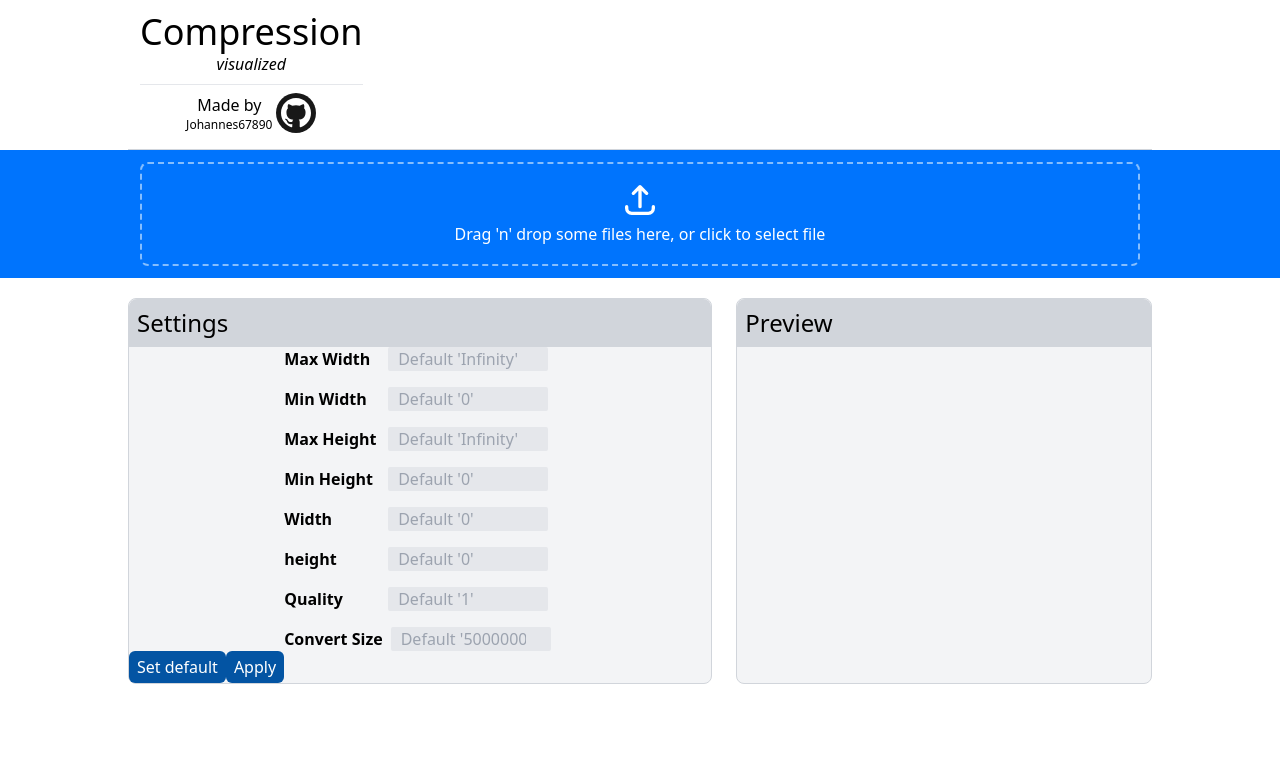
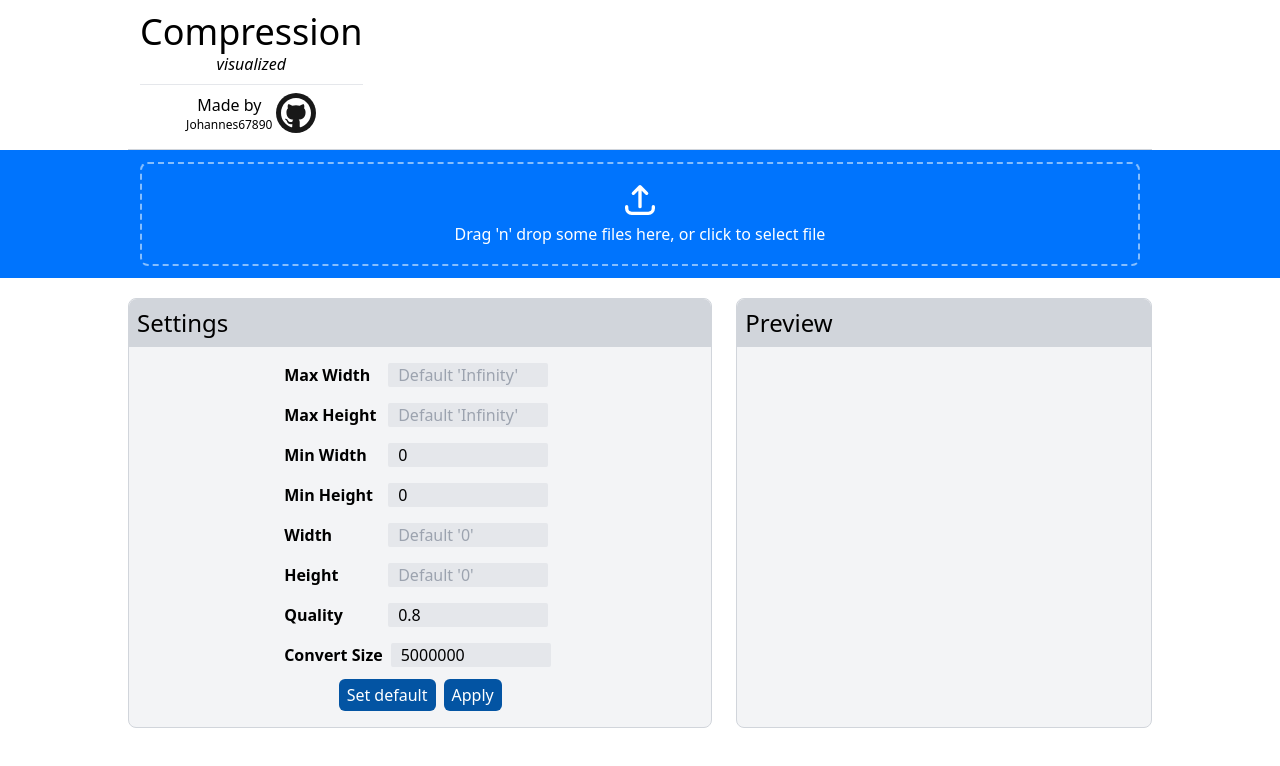
Before and after one commit to johannes67890/VirtualCompressor, a React (Create React App) app: page / in a window 1280 px wide. Shown: the top 766 px of the page. Built offline with nearby package versions, Linux system fonts and the light colour scheme.

Commit message:
default values

```diff
--- a/src/components/Settings.tsx
+++ b/src/components/Settings.tsx
@@ -21,7 +21,7 @@ export const SettingsTemplate: React.FC<{
   const [settings, setSettings] = useState({ ...defaultSettings });
 
   return (
-    <>
+    <div className="flex flex-col gap-3 my-4">
       <ul className="flex flex-col gap-4">
         <InputTemplate
           title="Max Width"
@@ -33,6 +33,19 @@ export const SettingsTemplate: React.FC<{
           min={0}
           max={Infinity}
           step={1000}
+          defaultVal={Infinity}
+        />
+        <InputTemplate
+          title="Max Height"
+          type="number"
+          currState={settings}
+          setState={setSettings}
+          setting={"maxHeight"}
+          placeholder="Default 'Infinity'"
+          min={0}
+          max={Infinity}
+          step={1000}
+          defaultVal={Infinity}
         />
         <InputTemplate
           title="Min Width"
@@ -44,17 +57,7 @@ export const SettingsTemplate: React.FC<{
           min={Infinity}
           max={0}
           step={1000}
-        />
-        <InputTemplate
-          title="Max Height"
-          type="number"
-          currState={settings}
-          setState={setSettings}
-          setting={"maxHeight"}
-          placeholder="Default 'Infinity'"
-          min={0}
-          max={Infinity}
-          step={1000}
+          defaultVal={0}
         />
         <InputTemplate
           title="Min Height"
@@ -66,6 +69,7 @@ export const SettingsTemplate: React.FC<{
           min={Infinity}
           max={0}
           step={1000}
+          defaultVal={0}
         />
         <InputTemplate
           title="Width"
@@ -77,9 +81,10 @@ export const SettingsTemplate: React.FC<{
           min={0}
           max={Infinity}
           step={1000}
+          defaultVal={undefined}
         />
         <InputTemplate
-          title="height"
+          title="Height"
           type="number"
           currState={settings}
           setState={setSettings}
@@ -88,6 +93,7 @@ export const SettingsTemplate: React.FC<{
           min={0}
           max={Infinity}
           step={1000}
+          defaultVal={undefined}
         />
         <InputTemplate
           title="Quality"
@@ -99,6 +105,7 @@ export const SettingsTemplate: React.FC<{
           min={0.1}
           max={1}
           step={0.1}
+          defaultVal={0.8}
         />
         <InputTemplate
           title="Convert Size"
@@ -110,8 +117,10 @@ export const SettingsTemplate: React.FC<{
           min={0}
           max={5000000}
           step={1000}
+          defaultVal={5000000}
         />
       </ul>
+      <div className="flex mx-auto gap-2">
         <Button
           classes="bg-gray-400"
           onClick={() => {
@@ -127,7 +136,8 @@ export const SettingsTemplate: React.FC<{
         >
           Apply
         </Button>
-    </>
+      </div>
+    </div>
   );
 };
 
@@ -137,6 +147,7 @@ const InputTemplate: React.FC<{
   setting: any;
   title: string;
   placeholder: string;
+  defaultVal?: number | string;
   type?: string;
   min?: number;
   max?: number;
@@ -147,6 +158,7 @@ const InputTemplate: React.FC<{
   setting,
   title,
   placeholder,
+  defaultVal,
   type,
   min,
   max,
@@ -161,6 +173,7 @@ const InputTemplate: React.FC<{
           type={type}
           step={step}
           placeholder={placeholder}
+          defaultValue={defaultVal}
           min={min}
           max={max}
           onChange={(e: React.ChangeEvent<HTMLInputElement>) => {
```
Lines whose indentation alone changed are shown as unchanged.
